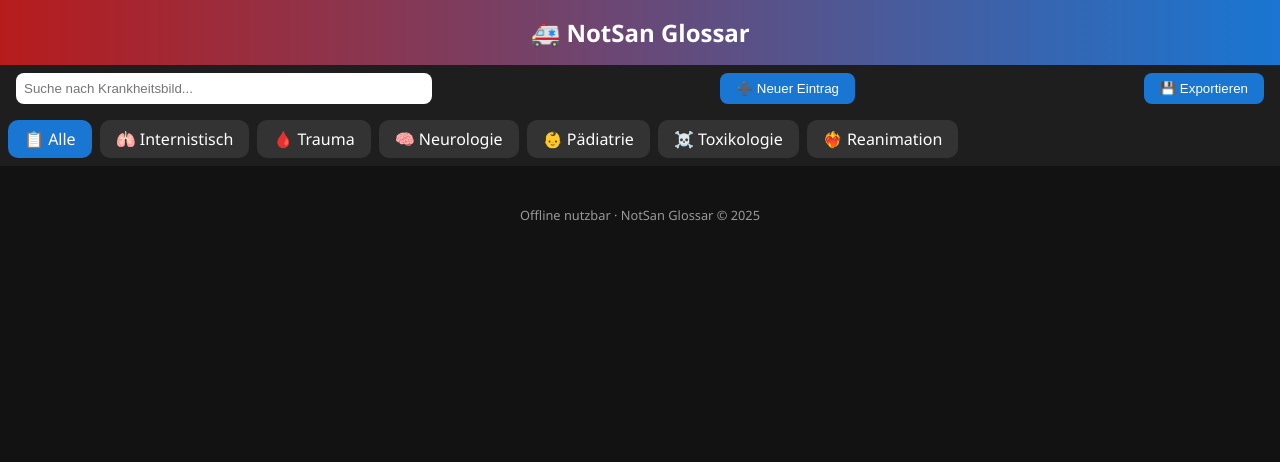
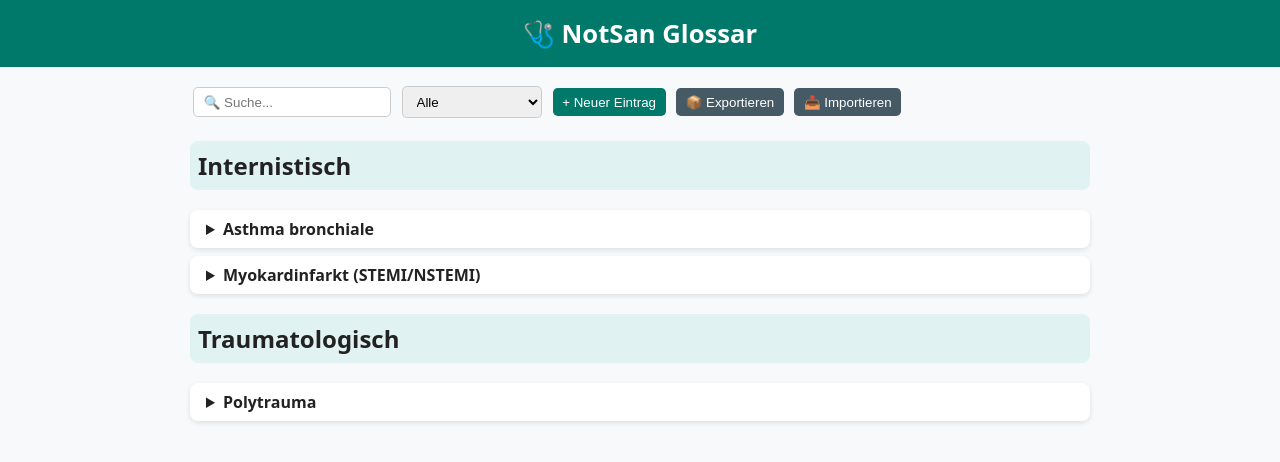
Before and after one commit to peteroffner/nfs-glossar, a plain HTML site: page index.html in a window 1280 px wide. Drawn offline with Linux system fonts and the light colour scheme.

Commit message:
Add files via upload

```diff
--- a/index.html
+++ b/index.html
@@ -1,257 +1,247 @@
 <!DOCTYPE html>
 <html lang="de">
 <head>
-  <meta charset="UTF-8" />
-  <meta name="viewport" content="width=device-width, initial-scale=1.0" />
+<meta charset="UTF-8">
+<meta name="viewport" content="width=device-width, initial-scale=1.0">
 <title>NotSan Glossar</title>
-  <link rel="manifest" href="manifest.json" />
-  <meta name="theme-color" content="#c62828" />
-  <link rel="icon" href="icons/icon-192.png" />
+<link rel="manifest" href="manifest.json">
+<meta name="theme-color" content="#00796b">
+<link rel="icon" href="icons/icon-192.png">
 <style>
 body {
-      font-family: "Segoe UI", Arial, sans-serif;
-      background-color: #121212;
-      color: #f5f5f5;
-      margin: 0;
-      padding: 0;
+  font-family: system-ui, sans-serif;
+  margin: 0; padding: 0;
+  background: #f8f9fa; color: #222;
 }
-
 header {
-      background: linear-gradient(90deg, #b71c1c, #1976d2);
-      padding: 1rem;
+  background: #00796b; color: white;
   text-align: center;
-      color: white;
-      font-size: 1.5rem;
-      font-weight: bold;
-    }
-
-    .toolbar {
-      display: flex;
-      justify-content: space-between;
-      align-items: center;
-      padding: 0.5rem 1rem;
-      background-color: #1e1e1e;
-    }
-
-    input[type="text"] {
-      width: 100%;
-      max-width: 400px;
-      padding: 0.5rem;
-      border-radius: 8px;
-      border: none;
-    }
-
-    .category-bar {
-      display: flex;
-      overflow-x: auto;
-      background-color: #1e1e1e;
-      padding: 0.5rem;
-      gap: 0.5rem;
-    }
-
-    .category {
-      flex: 0 0 auto;
-      background-color: #333;
-      color: white;
-      border-radius: 10px;
-      padding: 0.5rem 1rem;
-      cursor: pointer;
-      display: flex;
-      align-items: center;
-      gap: 0.5rem;
-      transition: 0.2s;
-    }
-
-    .category:hover, .category.active {
-      background-color: #1976d2;
-    }
-
-    .content {
   padding: 1rem;
 }
-
-    .entry {
-      background-color: #1e1e1e;
-      margin-bottom: 1rem;
-      padding: 1rem;
-      border-radius: 10px;
-      box-shadow: 0 0 10px rgba(0,0,0,0.3);
+main { padding: 1rem; max-width: 900px; margin: auto; }
+h1 { font-size: 1.6rem; margin: 0; }
+.category h2 { background: #e0f2f1; padding: .5rem; border-radius: .5rem; }
+details { background: white; margin: .5rem 0; padding: .5rem 1rem; border-radius: .5rem; box-shadow: 0 2px 5px rgba(0,0,0,0.1); }
+summary { font-weight: bold; cursor: pointer; }
+button, select, input[type=text] {
+  padding: .4rem .6rem; border-radius: .3rem; border: 1px solid #ccc; margin: .2rem;
 }
-
-    .entry h2 {
-      color: #ff5252;
-      margin-top: 0;
-    }
-
-    button {
-      background-color: #1976d2;
-      color: white;
-      border: none;
-      border-radius: 8px;
-      padding: 0.5rem 1rem;
-      cursor: pointer;
-      transition: 0.2s;
-    }
-
-    button:hover {
-      background-color: #1565c0;
-    }
-
-    .editor {
-      background-color: #2a2a2a;
-      padding: 1rem;
-      border-radius: 10px;
-      margin-top: 1rem;
-    }
-
-    .editor input, .editor textarea, .editor select {
-      width: 100%;
-      margin-bottom: 0.5rem;
-      padding: 0.5rem;
-      border-radius: 6px;
-      border: none;
-    }
-
-    footer {
-      text-align: center;
-      padding: 0.5rem;
-      color: #999;
-      font-size: 0.8rem;
-    }
+.btn { background: #00796b; color: white; border: none; cursor: pointer; }
+.btn.secondary { background: #455a64; }
+.btn.danger { background: #c62828; }
+.editor { background: #fff; padding: 1rem; border-radius: .5rem; box-shadow: 0 2px 5px rgba(0,0,0,0.1); }
+textarea { width: 100%; height: 80px; }
 </style>
 </head>
 <body>
-  <header>🚑 NotSan Glossar</header>
+<header>
+  <h1>🩺 NotSan Glossar</h1>
+</header>
 
-  <div class="toolbar">
-    <input type="text" id="search" placeholder="Suche nach Krankheitsbild..." />
-    <button id="addEntry">➕ Neuer Eintrag</button>
-    <button id="exportData">💾 Exportieren</button>
+<main>
+  <div>
+    <input id="search" type="text" placeholder="🔍 Suche...">
+    <select id="categoryFilter"></select>
+    <button id="newEntry" class="btn">+ Neuer Eintrag</button>
+    <button id="exportJson" class="btn secondary">📦 Exportieren</button>
+    <input type="file" id="importFile" accept=".json" style="display:none">
+    <button id="importJson" class="btn secondary">📥 Importieren</button>
   </div>
-
-  <div class="category-bar" id="categoryBar"></div>
-
-  <div class="content" id="content"></div>
-
-  <footer>Offline nutzbar · NotSan Glossar © 2025</footer>
+  <div id="content"></div>
+</main>
 
 <script>
+// =========================================================
+// Hilfsfunktionen
+// =========================================================
+const content = document.getElementById('content');
+const searchEl = document.getElementById('search');
+const categoryFilter = document.getElementById('categoryFilter');
+
+function escapeHtml(text){
+  return text ? text.replace(/[&<>"']/g, m => ({
+    "&":"&amp;","<":"&lt;",">":"&gt;",'"':"&quot;","'":"&#039;"
+  }[m])) : "";
+}
+
+function toPlainString(x){
+  if(x === null || x === undefined) return "";
+  if(Array.isArray(x)) return x.join(", ");
+  if(typeof x === "object") return JSON.stringify(x);
+  return String(x);
+}
+
+function normalizeEntries(entries){
+  return entries.map(e => ({
+    name: toPlainString(e.name || e.titel || e.title || ""),
+    kategorie: toPlainString(e.kategorie || e.category || "Internistisch"),
+    symptome: toPlainString(e.symptome || e.symptoms || ""),
+    pathophysiologie: toPlainString(e.pathophysiologie || e.patho || e.pathophysiology || ""),
+    differenzialdiagnosen: toPlainString(e.differenzialdiagnosen || e.differentials || ""),
+    behandlung: toPlainString(e.behandlung || e.treatment || "")
+  }));
+}
+
+// =========================================================
+// Daten laden (lokal oder von JSON-Datei)
+// =========================================================
 let data = [];
-    const content = document.getElementById("content");
-    const search = document.getElementById("search");
-    const categoryBar = document.getElementById("categoryBar");
-
-    const categories = [
-      { name: "Alle", icon: "📋", color: "#777" },
-      { name: "Internistisch", icon: "🫁", color: "#26a69a" },
-      { name: "Trauma", icon: "🩸", color: "#ef5350" },
-      { name: "Neurologie", icon: "🧠", color: "#ab47bc" },
-      { name: "Pädiatrie", icon: "👶", color: "#42a5f5" },
-      { name: "Toxikologie", icon: "☠️", color: "#ffb300" },
-      { name: "Reanimation", icon: "❤️‍🔥", color: "#e53935" }
-    ];
-
 let selectedCategory = "Alle";
 
-    // Kategorien-Buttons rendern
-    function renderCategories() {
-      categoryBar.innerHTML = "";
-      categories.forEach(cat => {
-        const btn = document.createElement("div");
-        btn.className = "category" + (cat.name === selectedCategory ? " active" : "");
-        btn.innerHTML = `${cat.icon} ${cat.name}`;
-        btn.onclick = () => {
-          selectedCategory = cat.name;
+function loadData(){
+  const local = localStorage.getItem("notsanGlossar");
+  if(local){
+    data = normalizeEntries(JSON.parse(local));
     renderCategories();
     renderEntries();
-        };
-        categoryBar.appendChild(btn);
+  } else {
+    fetch("krankheitsbilder.json")
+      .then(r => r.ok ? r.json() : [])
+      .then(json => {
+        data = normalizeEntries(json || []);
+        renderCategories();
+        renderEntries();
+      })
+      .catch(() => {
+        content.innerHTML = '<p>Keine Daten gefunden. Bitte importiere eine JSON-Datei.</p>';
       });
   }
+}
 
-    // Einträge rendern
-    function renderEntries() {
-      content.innerHTML = "";
+// =========================================================
+// Darstellung
+// =========================================================
+function renderCategories(){
+  const cats = ["Alle", ...new Set(data.map(e => e.kategorie))];
+  categoryFilter.innerHTML = cats.map(c => `<option>${c}</option>`).join("");
+}
+
+function renderEntries(){
+  const searchTerm = (searchEl.value || "").toLowerCase();
   const filtered = data.filter(item => {
-        const matchesCategory = selectedCategory === "Alle" || item.kategorie === selectedCategory;
-        const matchesSearch = item.name.toLowerCase().includes(search.value.toLowerCase());
+    if(!item) return false;
+    const matchesCategory = (selectedCategory === "Alle") || (item.kategorie === selectedCategory);
+    const haystack = (item.name + " " + item.symptome + " " + item.pathophysiologie + " " + item.differenzialdiagnosen + " " + item.behandlung).toLowerCase();
+    const matchesSearch = haystack.includes(searchTerm);
     return matchesCategory && matchesSearch;
   });
 
-      filtered.forEach((item, index) => {
+  content.innerHTML = "";
+  if(filtered.length === 0){
+    content.innerHTML = '<p>Keine Einträge gefunden.</p>';
+    return;
+  }
+
+  const grouped = {};
+  filtered.forEach(e => {
+    const k = e.kategorie || "Allgemein";
+    if(!grouped[k]) grouped[k] = [];
+    grouped[k].push(e);
+  });
+
+  Object.keys(grouped).sort().forEach(cat => {
     const div = document.createElement("div");
-        div.className = "entry";
-        div.innerHTML = `
-          <h2>${item.name}</h2>
-          <p><b>🩺 Symptome:</b> ${item.symptome}</p>
-          <p><b>🧬 Pathophysiologie:</b> ${item.pathophysiologie}</p>
-          <p><b>🧾 Differenzialdiagnosen:</b> ${item.differenzialdiagnosen}</p>
-          <p><b>💊 Behandlung:</b> ${item.behandlung}</p>
-          <button onclick="editEntry(${index})">✏️ Bearbeiten</button>
+    div.className = "category";
+    div.innerHTML = `<h2>${escapeHtml(cat)}</h2>`;
+    grouped[cat].forEach((entry, idx) => {
+      const det = document.createElement("details");
+      det.innerHTML = `
+        <summary>${escapeHtml(entry.name)}</summary>
+        <p><b>🩺 Symptome:</b> ${escapeHtml(entry.symptome)}</p>
+        <p><b>🧬 Pathophysiologie:</b> ${escapeHtml(entry.pathophysiologie)}</p>
+        <p><b>🧾 Differenzialdiagnosen:</b> ${escapeHtml(entry.differenzialdiagnosen)}</p>
+        <p><b>💊 Behandlung:</b> ${escapeHtml(entry.behandlung)}</p>
+        <button class="btn secondary" onclick="openEditorFor(${data.indexOf(entry)})">Bearbeiten</button>
       `;
+      div.appendChild(det);
+    });
     content.appendChild(div);
   });
 }
 
-    // Editor öffnen
-    function editEntry(index = null) {
-      const item = index !== null ? data[index] : {
-        name: "", symptome: "", pathophysiologie: "", differenzialdiagnosen: "", behandlung: "", kategorie: "Internistisch"
-      };
+// =========================================================
+// Editor
+// =========================================================
+function openEditorFor(index){
+  const e = data[index] || {name:"",symptome:"",pathophysiologie:"",differenzialdiagnosen:"",behandlung:"",kategorie:"Internistisch"};
   content.innerHTML = `
   <div class="editor">
-          <input id="eName" placeholder="Krankheitsbild" value="${item.name}">
-          <select id="eKategorie">${categories.slice(1).map(c => `<option ${c.name === item.kategorie ? "selected" : ""}>${c.name}</option>`).join("")}</select>
-          <textarea id="eSymptome" placeholder="Symptome">${item.symptome}</textarea>
-          <textarea id="ePatho" placeholder="Pathophysiologie">${item.pathophysiologie}</textarea>
-          <textarea id="eDiff" placeholder="Differenzialdiagnosen">${item.differenzialdiagnosen}</textarea>
-          <textarea id="eBeh" placeholder="Behandlung">${item.behandlung}</textarea>
-          <button id="saveBtn">💾 Speichern</button>
-          <button onclick="renderEntries()">❌ Abbrechen</button>
+    <label>Name:<br><input id="editName" value="${escapeHtml(e.name)}"></label><br>
+    <label>Kategorie:<br><input id="editKat" value="${escapeHtml(e.kategorie)}"></label><br>
+    <label>Symptome:<br><textarea id="editSym">${escapeHtml(e.symptome)}</textarea></label><br>
+    <label>Pathophysiologie:<br><textarea id="editPatho">${escapeHtml(e.pathophysiologie)}</textarea></label><br>
+    <label>Differenzialdiagnosen:<br><textarea id="editDiff">${escapeHtml(e.differenzialdiagnosen)}</textarea></label><br>
+    <label>Behandlung:<br><textarea id="editBeh">${escapeHtml(e.behandlung)}</textarea></label><br>
+    <button class="btn" onclick="saveEdit(${index})">💾 Speichern</button>
+    <button class="btn danger" onclick="deleteEntry(${index})">🗑️ Löschen</button>
+    <button class="btn secondary" onclick="renderEntries()">↩️ Zurück</button>
   </div>`;
-      document.getElementById("saveBtn").onclick = () => {
-        const newItem = {
-          name: eName.value,
-          kategorie: eKategorie.value,
-          symptome: eSymptome.value,
-          pathophysiologie: ePatho.value,
-          differenzialdiagnosen: eDiff.value,
-          behandlung: eBeh.value
+}
+
+function saveEdit(index){
+  const newEntry = {
+    name: document.getElementById("editName").value,
+    kategorie: document.getElementById("editKat").value,
+    symptome: document.getElementById("editSym").value,
+    pathophysiologie: document.getElementById("editPatho").value,
+    differenzialdiagnosen: document.getElementById("editDiff").value,
+    behandlung: document.getElementById("editBeh").value
   };
-        if (index !== null) data[index] = newItem; else data.push(newItem);
+  if(index >= 0) data[index] = newEntry; else data.push(newEntry);
+  localStorage.setItem("notsanGlossar", JSON.stringify(data));
+  renderCategories();
+  renderEntries();
+}
+
+function deleteEntry(index){
+  if(confirm("Eintrag wirklich löschen?")){
+    data.splice(index,1);
+    localStorage.setItem("notsanGlossar", JSON.stringify(data));
+    renderEntries();
+  }
+}
+
+// =========================================================
+// Import / Export
+// =========================================================
+document.getElementById("exportJson").onclick = () => {
+  const blob = new Blob([JSON.stringify(data, null, 2)], {type: "application/json"});
+  const a = document.createElement("a");
+  a.href = URL.createObjectURL(blob);
+  a.download = "krankheitsbilder.json";
+  a.click();
+};
+
+document.getElementById("importJson").onclick = () => document.getElementById("importFile").click();
+document.getElementById("importFile").onchange = ev => {
+  const file = ev.target.files[0];
+  if(!file) return;
+  const reader = new FileReader();
+  reader.onload = () => {
+    data = normalizeEntries(JSON.parse(reader.result));
     localStorage.setItem("notsanGlossar", JSON.stringify(data));
     renderCategories();
     renderEntries();
   };
-    }
-
-    // Daten exportieren
-    document.getElementById("exportData").onclick = () => {
-      const blob = new Blob([JSON.stringify(data, null, 2)], { type: "application/json" });
-      const url = URL.createObjectURL(blob);
-      const a = document.createElement("a");
-      a.href = url;
-      a.download = "krankheitsbilder.json";
-      a.click();
+  reader.readAsText(file);
 };
 
-    // Neuer Eintrag
-    document.getElementById("addEntry").onclick = () => editEntry();
+// =========================================================
+// Neueintrag
+// =========================================================
+document.getElementById("newEntry").onclick = () => openEditorFor(-1);
+searchEl.oninput = renderEntries;
+categoryFilter.onchange = () => { selectedCategory = categoryFilter.value; renderEntries(); };
 
-    // Suche
-    search.oninput = renderEntries;
+// =========================================================
+// Start
+// =========================================================
+loadData();
 
-    // JSON laden
-    fetch("krankheitsbilder.json")
-      .then(res => res.json())
-      .then(json => {
-        data = JSON.parse(localStorage.getItem("notsanGlossar")) || json;
-        renderCategories();
-        renderEntries();
-      });
-
-    // Service Worker
-    if ("serviceWorker" in navigator) {
+// =========================================================
+// PWA Service Worker Registrierung
+// =========================================================
+if("serviceWorker" in navigator){
   navigator.serviceWorker.register("service-worker.js");
 }
 </script>
```
Lines whose indentation alone changed are shown as unchanged.
